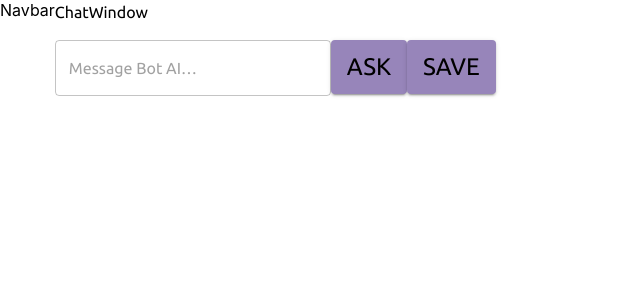
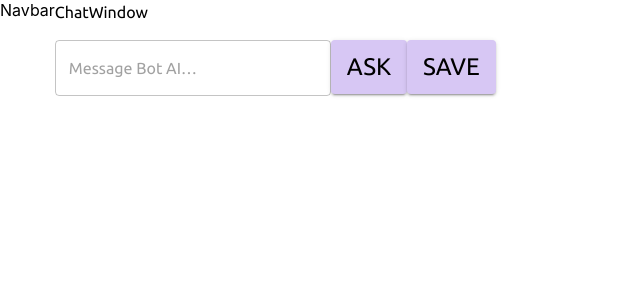
Before and after one commit to AkshayAsokDev/X-Bot-AI, a React (Create React App) app in the folder app/: page / in a window 1280 px wide. Shown: the top 300 px of the page, without its empty margins (0-640 px from the left). Built offline with nearby package versions, Linux system fonts and the light colour scheme.

Commit message:
secondary theme added, updated button

```diff
--- a/app/src/components/Searchbar/Searchbar.jsx
+++ b/app/src/components/Searchbar/Searchbar.jsx
@@ -11,6 +11,7 @@ export default function Searchbar() {
                 <TextField variant="outlined" placeholder="Message Bot AI…" />
 
                 <Button variant="contained"
+                color="secondary"
                 type="submit"
                 sx={{
                     fontSize: "1.5rem"
@@ -18,6 +19,7 @@ export default function Searchbar() {
                 >Ask</Button>
 
                 <Button variant="contained"
+                color="secondary"
                 type="button"
                 sx={{
                     fontSize: "1.5rem"
--- a/app/src/index.js
+++ b/app/src/index.js
@@ -35,6 +35,10 @@ const theme = createTheme({
       main: "#9785BA",
       light: "#AF9FCD",
       contrastText: "black"
+    },
+    secondary: {
+      main: "#D7C7F4",
+      contrastText: "black"
     }
   }
 
```
Also changed, not shown: app/src/assets/logo.png (added).
